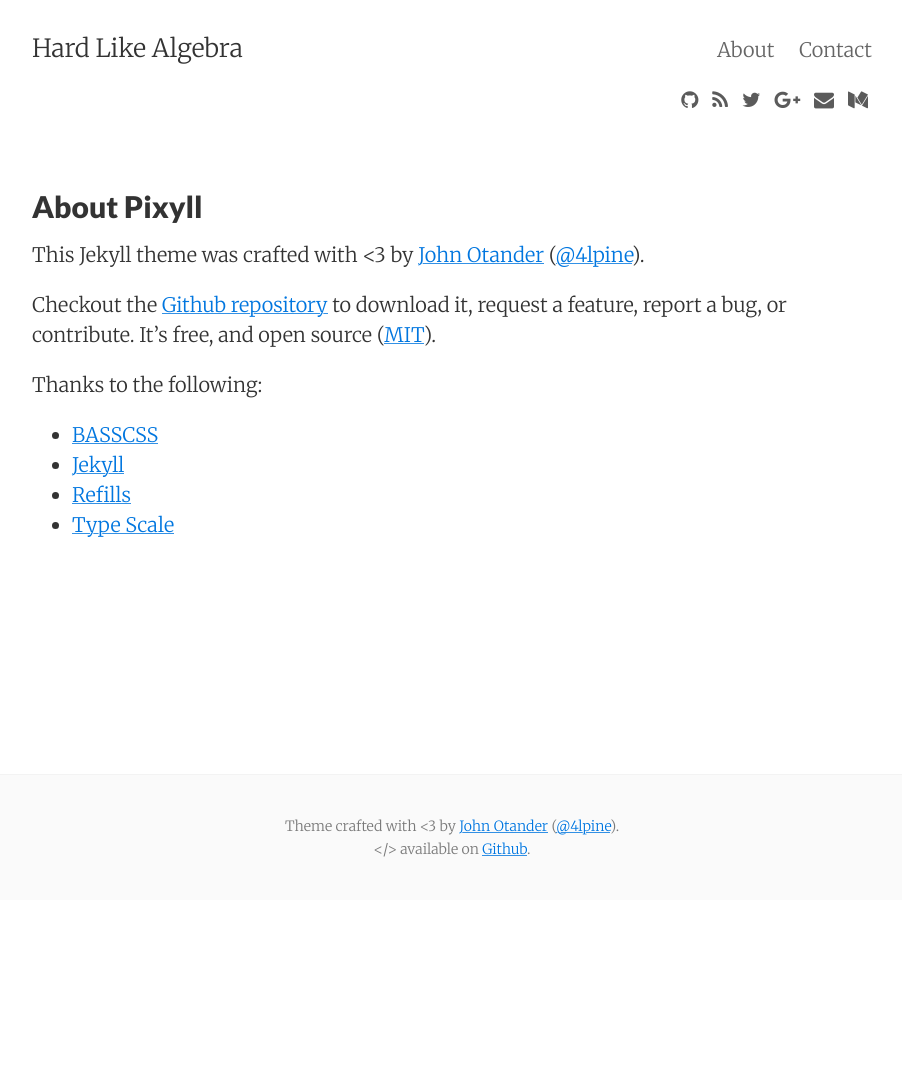
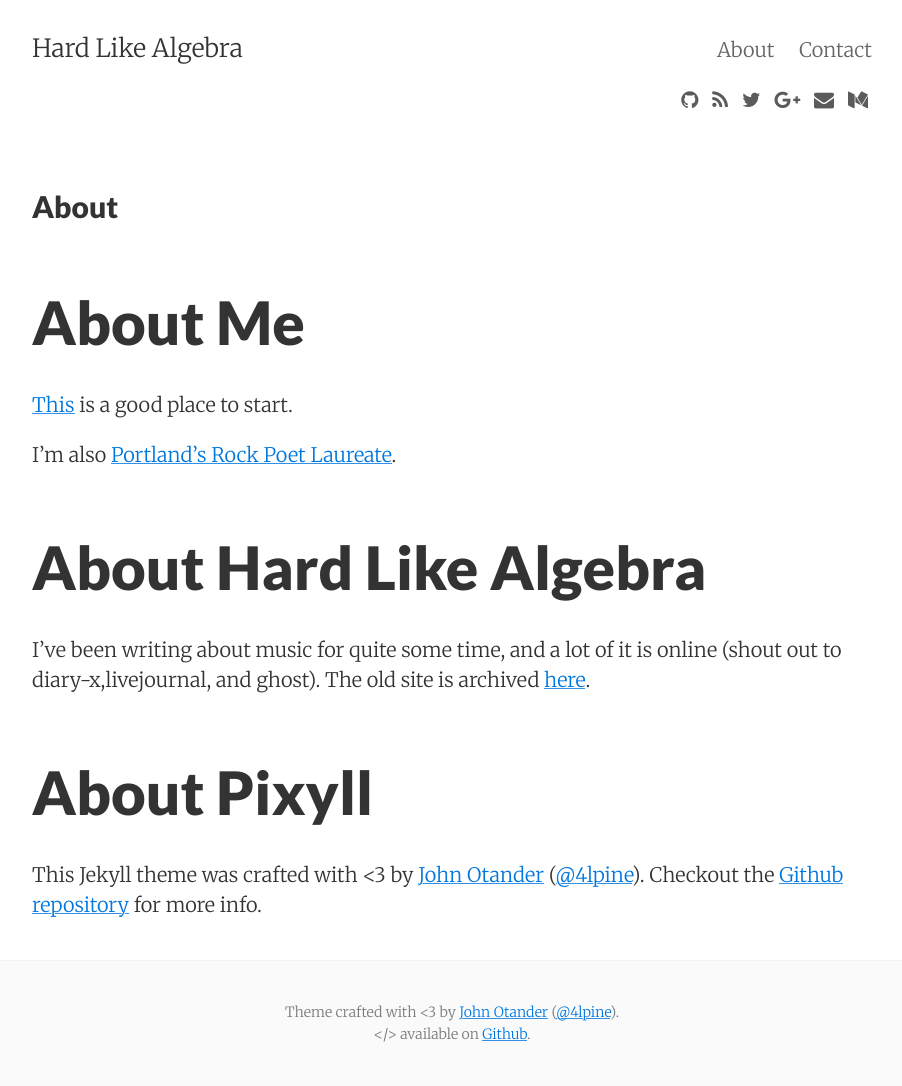
Before and after one commit to jwithington/jwithington.github.io, a Jekyll site: the page built from about.md, in a window 1280 px wide. Shown: the whole page, without its empty margins (188-1090 px from the left). Built offline with Jekyll 4.4.1, drawn with Linux system fonts in a browser that asks for light colours; nearby versions of some CDN libraries; before the commit the page ends 900 px from its top, so only the background shows below that.

Commit message:
Changed about page and contact page

```diff
--- a/about.md
+++ b/about.md
@@ -1,19 +1,20 @@
 ---
 layout: page
-title: About Pixyll
+title: About
 permalink: /about/
 ---
 
+# About Me
+
+[This](http://jimwithington.com) is a good place to start.
+
+I'm also [Portland's Rock Poet Laureate](http://pdxrockpoet.tumblr.com/).
+
+# About Hard Like Algebra
+
+I've been writing about music for quite some time, and a lot of it is online (shout out to diary-x,livejournal, and ghost). The old site is archived [here](http://hardlikealgebra.wordpress.com).
+
+# About Pixyll
+
 This Jekyll theme was crafted with <3 by [John Otander](http://johnotander.com)
-([@4lpine](https://twitter.com/4lpine)).
-
-Checkout the [Github repository](https://github.com/johnotander/pixyll) to download it,
-request a feature, report a bug, or contribute. It's free, and open source
-([MIT](http://opensource.org/licenses/MIT)).
-
-Thanks to the following:
-
-* [BASSCSS](http://basscss.com)
-* [Jekyll](http://jekyllrb.com)
-* [Refills](http://refills.bourbon.io/)
-* [Type Scale](http://type-scale.com/)
+([@4lpine](https://twitter.com/4lpine)). Checkout the [Github repository](https://github.com/johnotander/pixyll) for more info.
```
Also changed, not shown: contact.html (+8 -2 lines), README.md, 13 other files.
